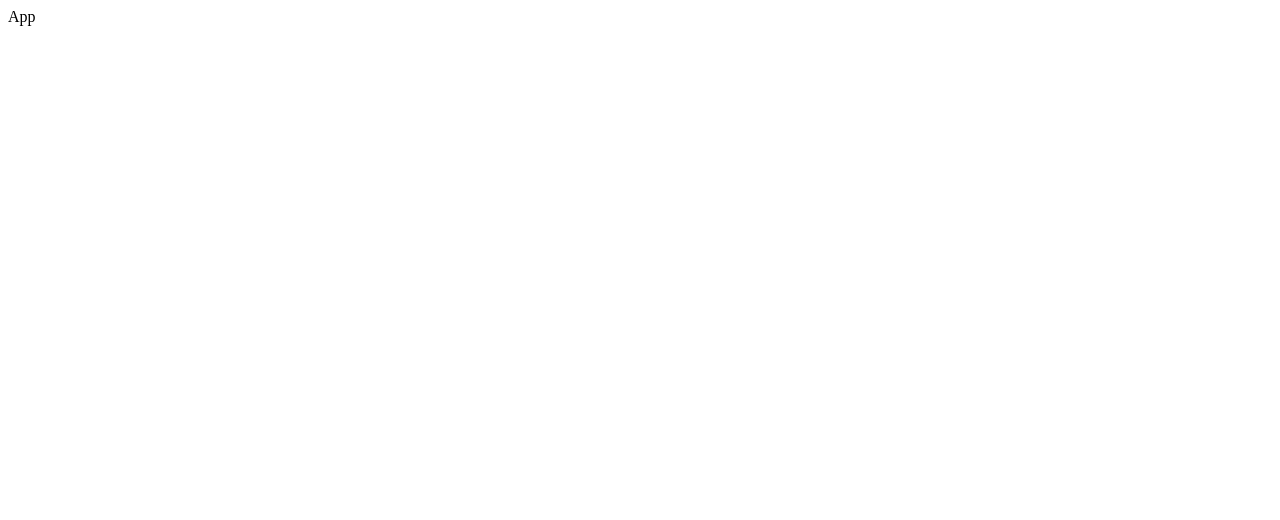
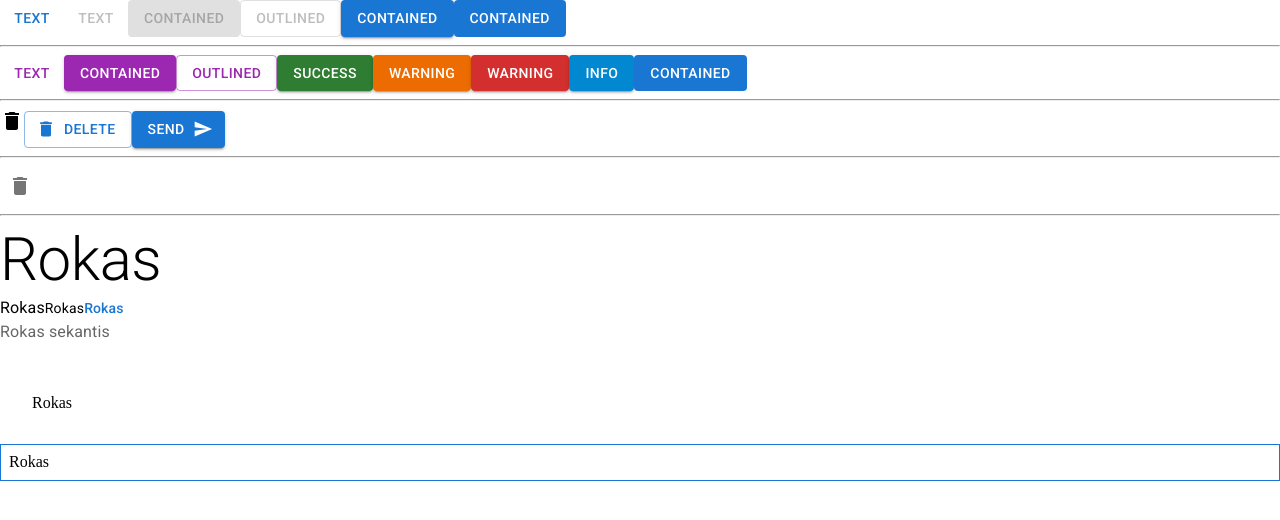
Before and after one commit to rokasandreikenas/interest, a React (Vite) app: page / in a window 1280 px wide. Shown: the top 520 px of the page. Built offline with nearby package versions, Linux system fonts and the light colour scheme.

Commit message:
add material ui

```diff
--- a/package.json
+++ b/package.json
@@ -9,6 +9,12 @@
     "preview": "vite preview"
   },
   "dependencies": {
+    "@emotion/react": "^11.10.6",
+    "@emotion/styled": "^11.10.6",
+    "@fontsource/roboto": "^4.5.8",
+    "@mui/icons-material": "^5.11.11",
+    "@mui/material": "^5.11.12",
+    "normalize.css": "^8.0.1",
     "react": "^18.2.0",
     "react-dom": "^18.2.0"
   },
--- a/src/App.tsx
+++ b/src/App.tsx
@@ -1,5 +1,91 @@
+import { Box, Button, IconButton, Typography } from "@mui/material";
+
+import DeleteIcon from "@mui/icons-material/Delete";
+import SendIcon from "@mui/icons-material/Send";
+
 const App = () => {
-  return <div>App</div>;
+  return (
+    <div>
+      <Button>Text</Button>
+      <Button variant="text" disabled>
+        Text
+      </Button>
+      <Button variant="contained" disabled>
+        Contained
+      </Button>
+      <Button variant="outlined" disabled>
+        Outlined
+      </Button>
+      <Button variant="contained">Contained</Button>
+      <Button
+        variant="contained"
+        disableElevation
+        onClick={() => alert("Say hello")}
+      >
+        Contained
+      </Button>
+      <hr />
+      <Button color="secondary">Text</Button>
+      <Button variant="contained" color="secondary">
+        Contained
+      </Button>
+      <Button variant="outlined" color="secondary">
+        Outlined
+      </Button>
+      <Button variant="contained" color="success">
+        success
+      </Button>
+      <Button variant="contained" color="warning">
+        warning
+      </Button>
+      <Button variant="contained" color="error">
+        warning
+      </Button>
+      <Button variant="contained" color="info">
+        info
+      </Button>
+      <Button
+        variant="contained"
+        disableElevation
+        onClick={() => alert("Say hello")}
+      >
+        Contained
+      </Button>
+      <hr />
+      <DeleteIcon />
+      <Button variant="outlined" startIcon={<DeleteIcon />}>
+        Delete
+      </Button>
+      <Button variant="contained" endIcon={<SendIcon />}>
+        Send
+      </Button>
+      <hr />
+      <IconButton>
+        <DeleteIcon />
+      </IconButton>
+      <hr />
+      <Typography variant="h2">Rokas</Typography>
+      <Typography variant="body1" component="span">
+        Rokas
+      </Typography>
+      <Typography variant="body2" component="span">
+        Rokas
+      </Typography>
+      <Typography variant="subtitle2" component="span" color="primary">
+        Rokas
+      </Typography>
+      <Typography color="textSecondary">Rokas sekantis</Typography>
+      <br />
+      {/* viskas kas 8px */}
+      <Box padding={4}>Rokas</Box>
+      <Box
+        p={1}
+        sx={(theme) => ({ border: `1px solid ${theme.palette.primary.main}` })}
+      >
+        Rokas
+      </Box>
+    </div>
+  );
 };
 
 export default App;
--- a/src/index.css
+++ b/src/index.css
@@ -0,0 +1,5 @@
+@import "normalize.css/normalize.css";
+@import "@fontsource/roboto/300.css";
+@import "@fontsource/roboto/400.css";
+@import "@fontsource/roboto/500.css";
+@import "@fontsource/roboto/700.css";
```
Also changed, not shown: 1 other file (tests, documents, lock files or other folders).
